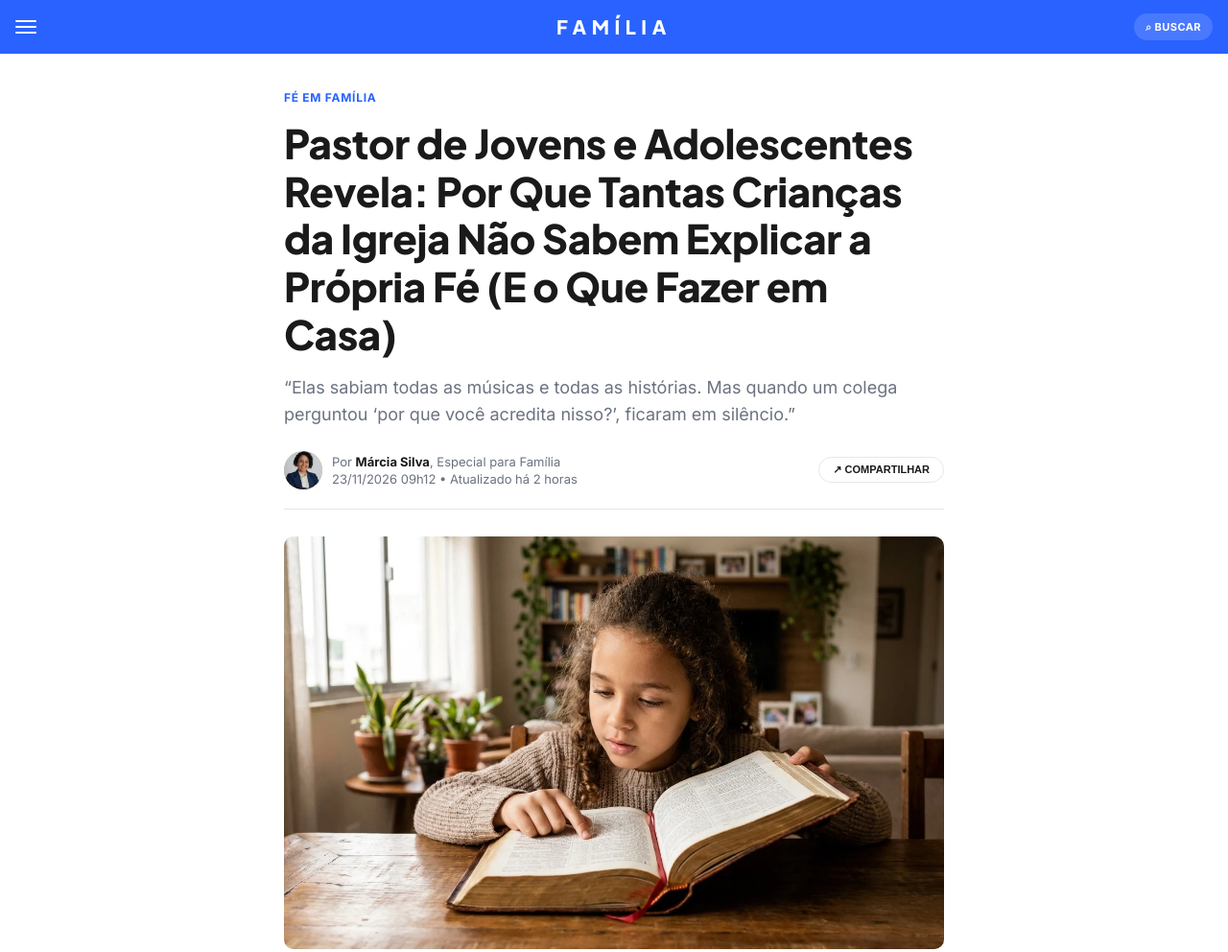
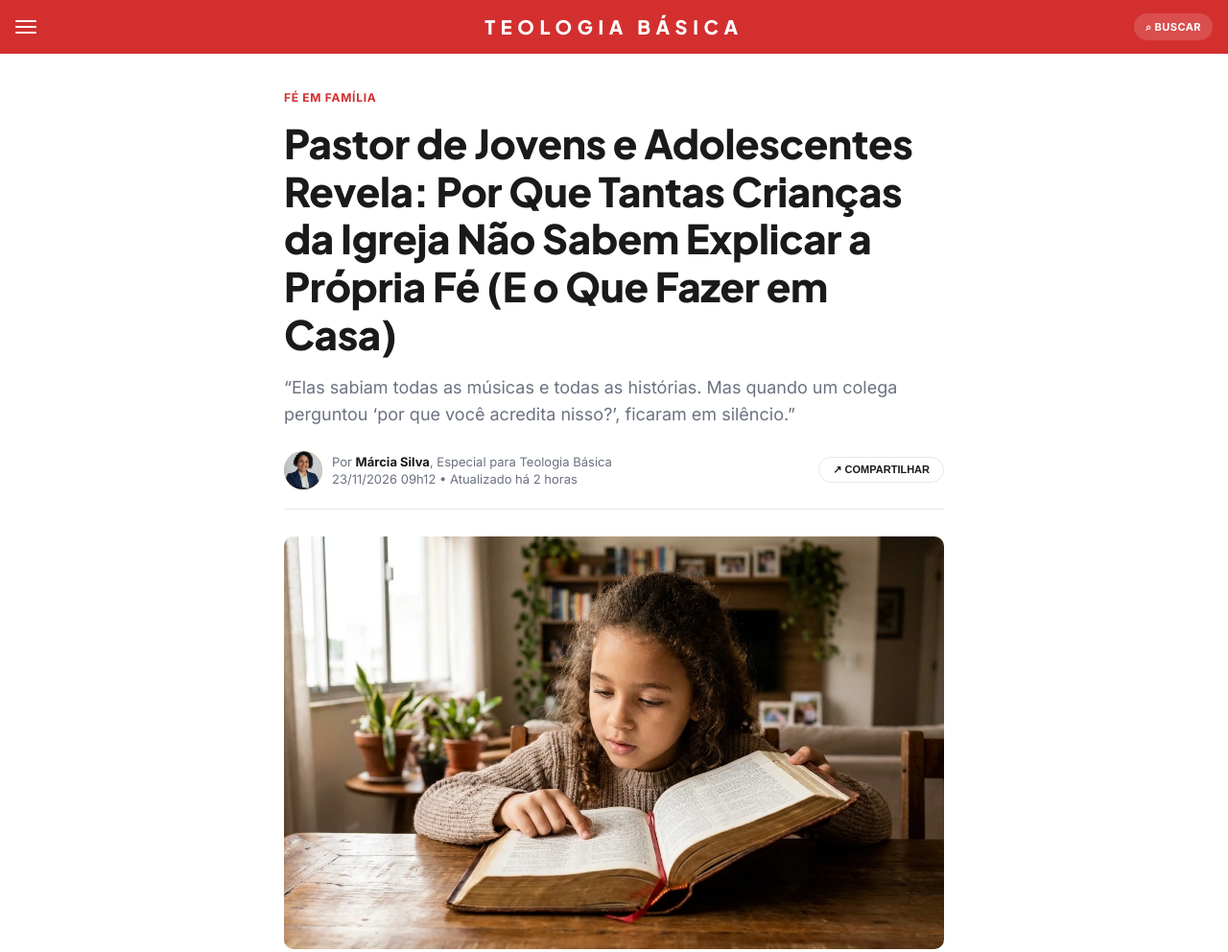
Before and after one commit to isranobre12/descobrindo-porque-da-fe, a plain HTML site: page index.html in a window 1280 px wide. Shown: the top 992 px of the page at 96% size. Drawn offline with Linux system fonts and the light colour scheme.

Commit message:
Marca Teologia Básica e cor vermelha
Co-Authored-By: Claude Opus 5.5 <noreply@anthropic.com>

```diff
--- a/index.html
+++ b/index.html
@@ -16,7 +16,7 @@
      - Tudo entre [COLCHETES] precisa ser preenchido por você
      ========================================================= */
   :root{
-    --azul:#2962ff; --azul-escuro:#1e4fd6;
+    --azul:#d32f2f; --azul-escuro:#b71c1c;
     --verde:#22c55e; --verde-escuro:#16a34a;
     --texto:#1a1a1a; --texto2:#444; --cinza:#6b7280;
     --linha:#e5e7eb; --caixa:#f1f1f1; --fundo:#fff;
@@ -28,7 +28,8 @@
 
   /* Topo */
   .topo{position:sticky;top:0;z-index:10;background:var(--azul);color:#fff;height:56px;display:flex;align-items:center;justify-content:space-between;padding:0 16px}
-  .topo .marca{font-family:"Plus Jakarta Sans",sans-serif;font-weight:800;letter-spacing:.28em;font-size:20px;position:absolute;left:50%;transform:translateX(-50%)}
+  .topo .marca{font-family:"Plus Jakarta Sans",sans-serif;font-weight:800;letter-spacing:.28em;font-size:20px;position:absolute;left:50%;transform:translateX(-50%);white-space:nowrap}
+  @media (max-width:480px){.topo .marca{font-size:15px;letter-spacing:.16em}}
   .topo .menu{width:22px;height:14px;display:flex;flex-direction:column;justify-content:space-between}
   .topo .menu i{display:block;height:2px;background:#fff;border-radius:2px}
   .topo .buscar{background:rgba(255,255,255,.15);border-radius:999px;padding:5px 12px;font-size:11px;font-weight:700;letter-spacing:.04em}
@@ -53,7 +54,7 @@
   .destaque{font-size:21px!important;font-weight:700;color:var(--texto)!important;line-height:1.45}
   .citacao{border-left:4px solid var(--azul);padding:4px 0 4px 18px;margin:28px 0;font-size:20px!important;font-style:italic;color:var(--texto)!important}
   ul.perguntas{list-style:none;margin:0 0 24px}
-  ul.perguntas li{font-size:18px;color:var(--texto);font-weight:600;padding:12px 16px;background:#f5f8ff;border-radius:8px;margin-bottom:8px}
+  ul.perguntas li{font-size:18px;color:var(--texto);font-weight:600;padding:12px 16px;background:#fdf2f2;border-radius:8px;margin-bottom:8px}
   ul.perguntas li::before{content:"?";display:inline-grid;place-items:center;width:22px;height:22px;border-radius:50%;background:var(--azul);color:#fff;font-size:13px;margin-right:10px}
   ol.passos{list-style:none;counter-reset:p;margin:0 0 24px}
   ol.passos li{counter-increment:p;position:relative;padding:14px 16px 14px 60px;border:1px solid var(--linha);border-radius:10px;margin-bottom:10px;font-size:17px;color:var(--texto2)}
@@ -88,7 +89,7 @@
 
 <header class="topo">
   <div class="menu"><i></i><i></i><i></i></div>
-  <div class="marca">FAMÍLIA</div>
+  <div class="marca">TEOLOGIA BÁSICA</div>
   <div class="buscar">⌕ BUSCAR</div>
 </header>
 
@@ -100,7 +101,7 @@
   <div class="autor">
     <div class="quem">
       <img class="avatar" src="autora.webp" alt="Márcia Silva">
-      <div>Por <b>Márcia Silva</b>, Especial para Família<br>23/11/2026 09h12 • Atualizado há 2 horas</div>
+      <div>Por <b>Márcia Silva</b>, Especial para Teologia Básica<br>23/11/2026 09h12 • Atualizado há 2 horas</div>
     </div>
     <button class="compartilhar" onclick="navigator.share?navigator.share({title:document.title,url:location.href}):navigator.clipboard&&navigator.clipboard.writeText(location.href)">↗ COMPARTILHAR</button>
   </div>
@@ -245,7 +246,7 @@
 <footer>
   <div class="in">
     <div>
-      <div class="logo">Família</div>
+      <div class="logo">Teologia Básica</div>
       <p>© 2026 Descobrindo o Porquê da Fé. Conteúdo publicitário. Todos os direitos reservados.</p>
     </div>
     <nav>
```
